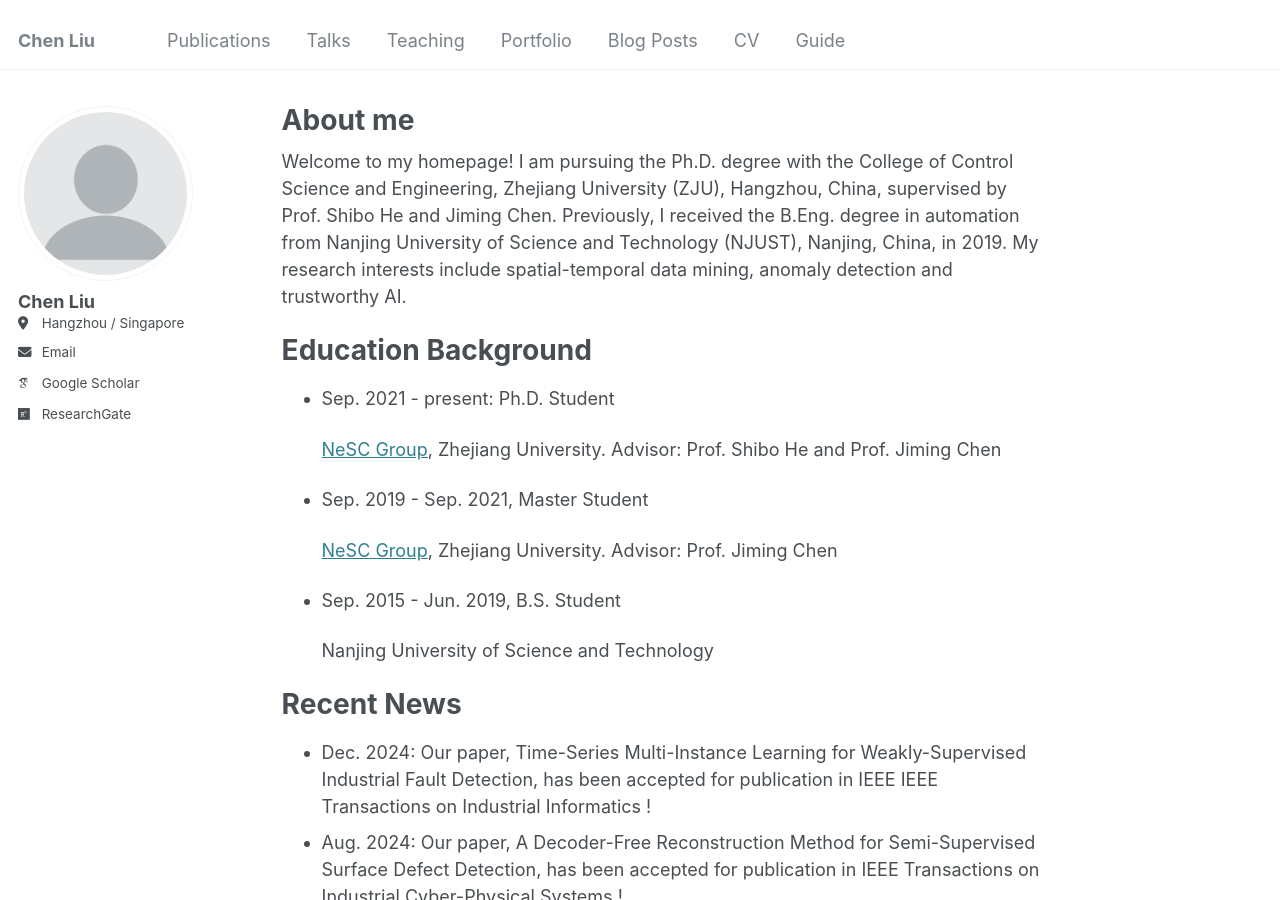
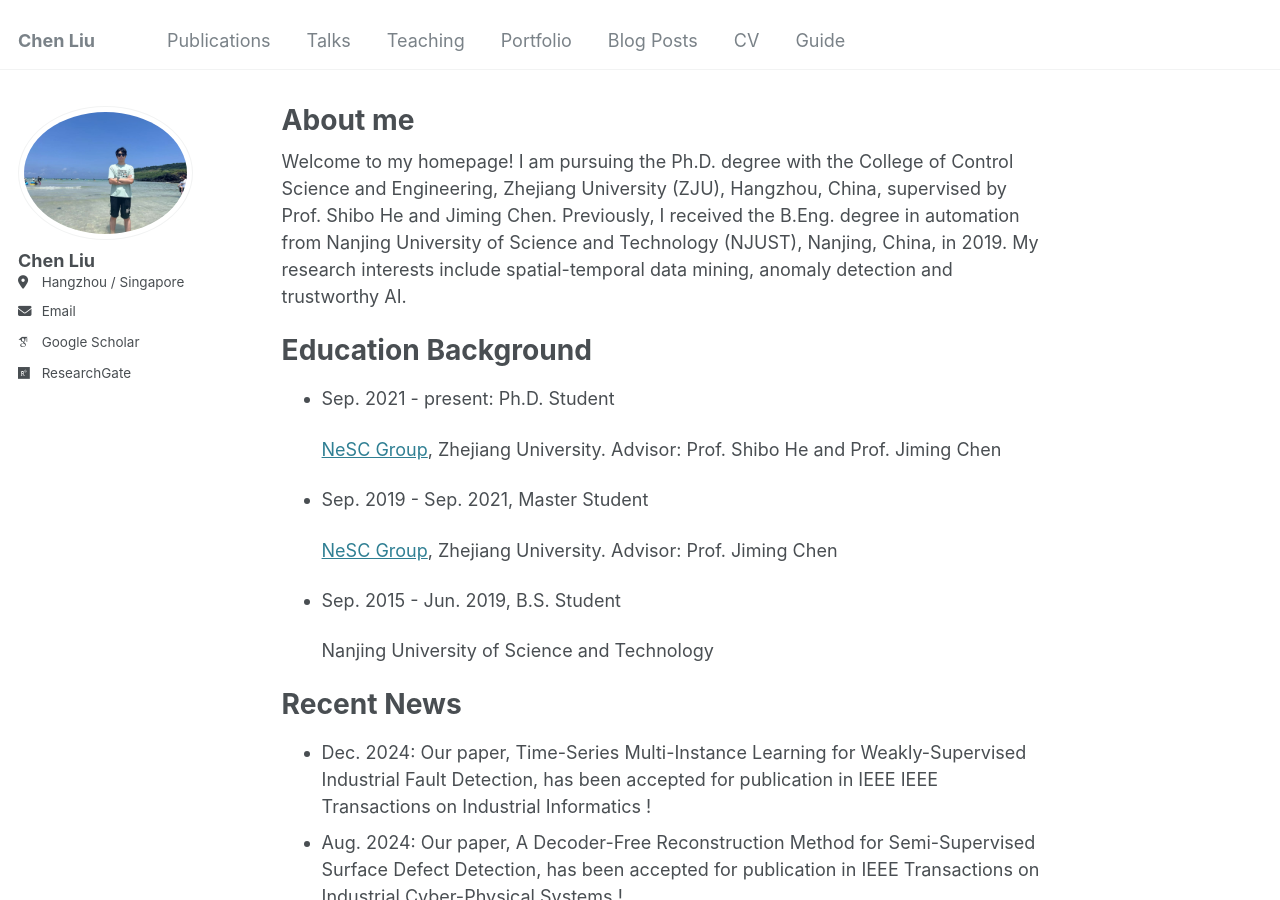
Before and after one commit to fly-orange/fly-orange.github.io, a Jekyll site: the page built from _pages/about.md, in a window 1280 px wide and 900 px high. Built offline with Jekyll 4.4.1, drawn with Linux system fonts in a browser that asks for light colours; some web fonts are replaced.

Commit message:
Update _config.yml

```diff
--- a/_config.yml
+++ b/_config.yml
@@ -21,7 +21,7 @@ repository               : "https://fly-orange.github.io/"
 #               Additional customization can be done by editing /_includes/author-profile.html
 author:
   # Biographic information
-  avatar           : "profile.png"
+  avatar           : "my1.jpg"
   name             : "Chen Liu"
   pronouns         : # example: "she/her"
   bio              : #""
```
